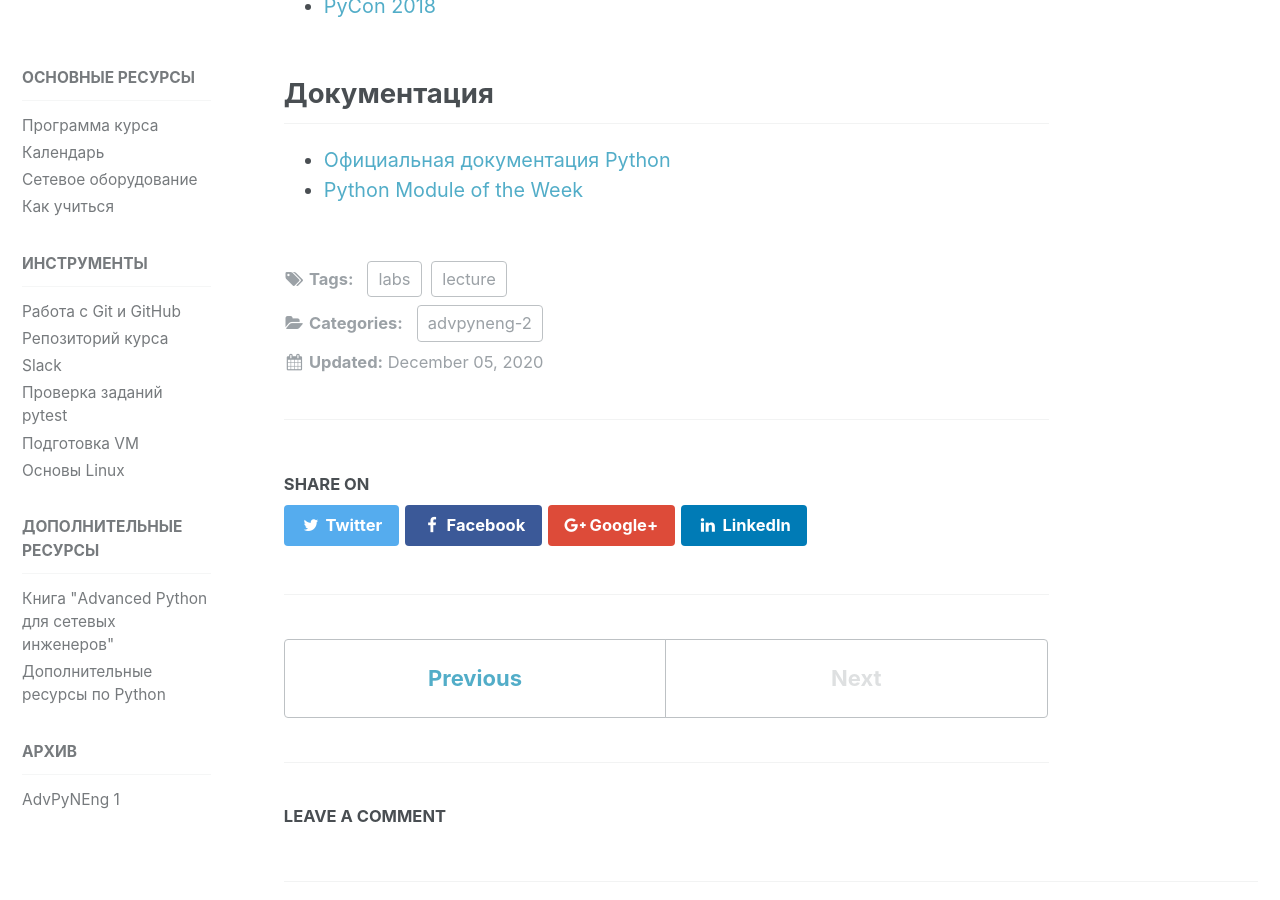
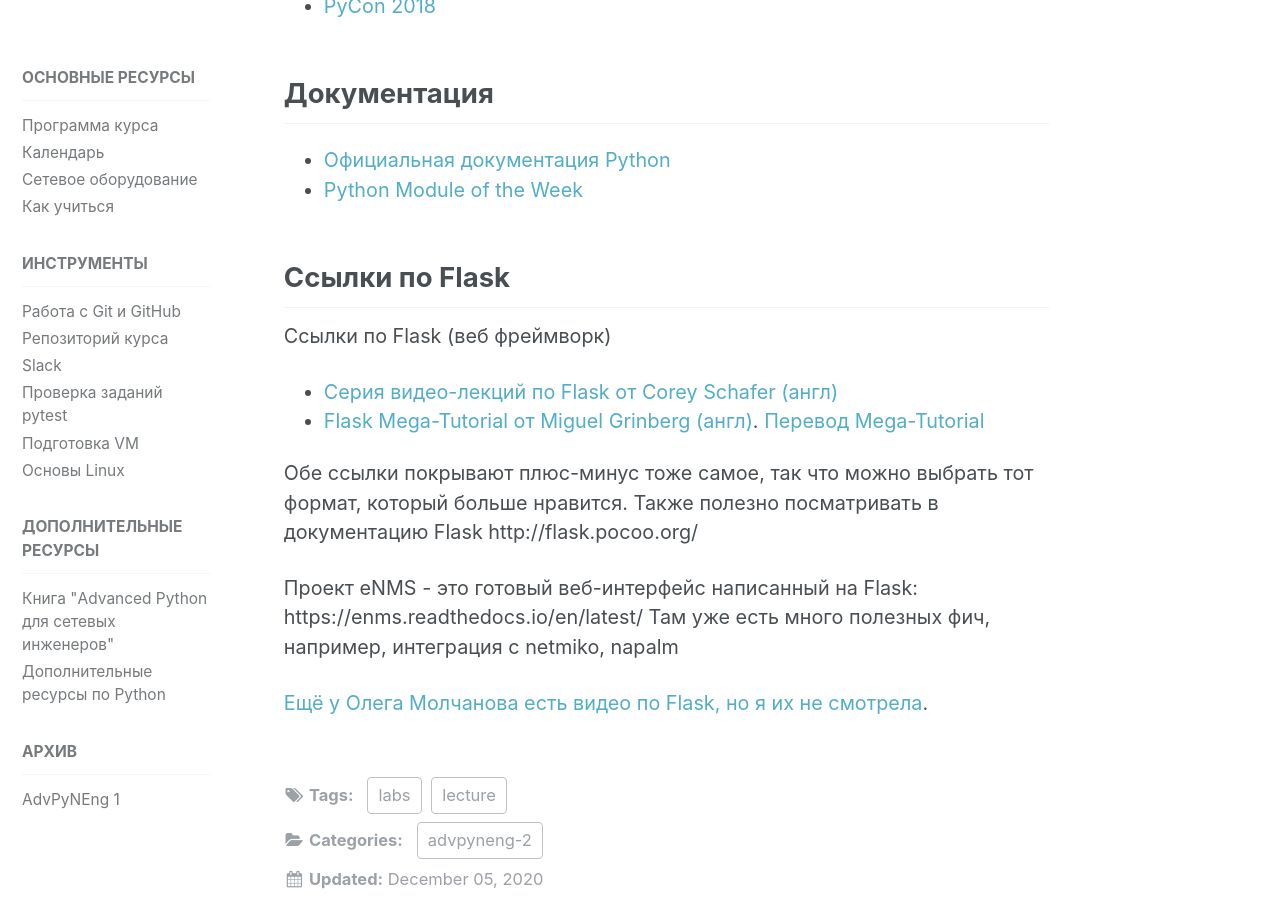
Before and after one commit to advpyneng/advpyneng.github.io, a Jekyll site: the page built from _posts/advpyneng2/2020-12-05-lecture-23.md, in a window 1280 px wide and 900 px high, scrolled down 3425 px. Built offline with Jekyll 4.4.1, drawn with Linux system fonts in a browser that asks for light colours; comment, search, counter and statistics services are not loaded.

Commit message:
lecture 23

```diff
--- a/_posts/advpyneng2/2020-12-05-lecture-23.md
+++ b/_posts/advpyneng2/2020-12-05-lecture-23.md
@@ -99,3 +99,18 @@ toc: true
 
 * [Официальная документация Python](https://docs.python.org/3/index.html)
 * [Python Module of the Week](https://pymotw.com/3/index.html)
+
+
+## Ссылки по Flask
+
+Ссылки по Flask (веб фреймворк)
+
+* [Серия видео-лекций по Flask от Corey Schafer (англ)](https://www.youtube.com/playlist?list=PL-osiE80TeTs4UjLw5MM6OjgkjFeUxCYH)
+* [Flask Mega-Tutorial от Miguel Grinberg (англ)](https://blog.miguelgrinberg.com/post/the-flask-mega-tutorial-part-i-hello-world). [Перевод Mega-Tutorial](https://habr.com/ru/post/346306/)
+
+Обе ссылки покрывают плюс-минус тоже самое, так что можно выбрать тот формат, который больше нравится. Также полезно посматривать в документацию Flask http://flask.pocoo.org/
+
+Проект eNMS - это готовый веб-интерфейс написанный на Flask: https://enms.readthedocs.io/en/latest/
+Там уже есть много полезных фич, например, интеграция с netmiko, napalm
+
+[Ещё у Олега Молчанова есть видео по Flask, но я их не смотрела](https://www.youtube.com/playlist?list=PLlWXhlUMyooZr5R2u2Zwxt6Pw6iwBo5y5).
```
